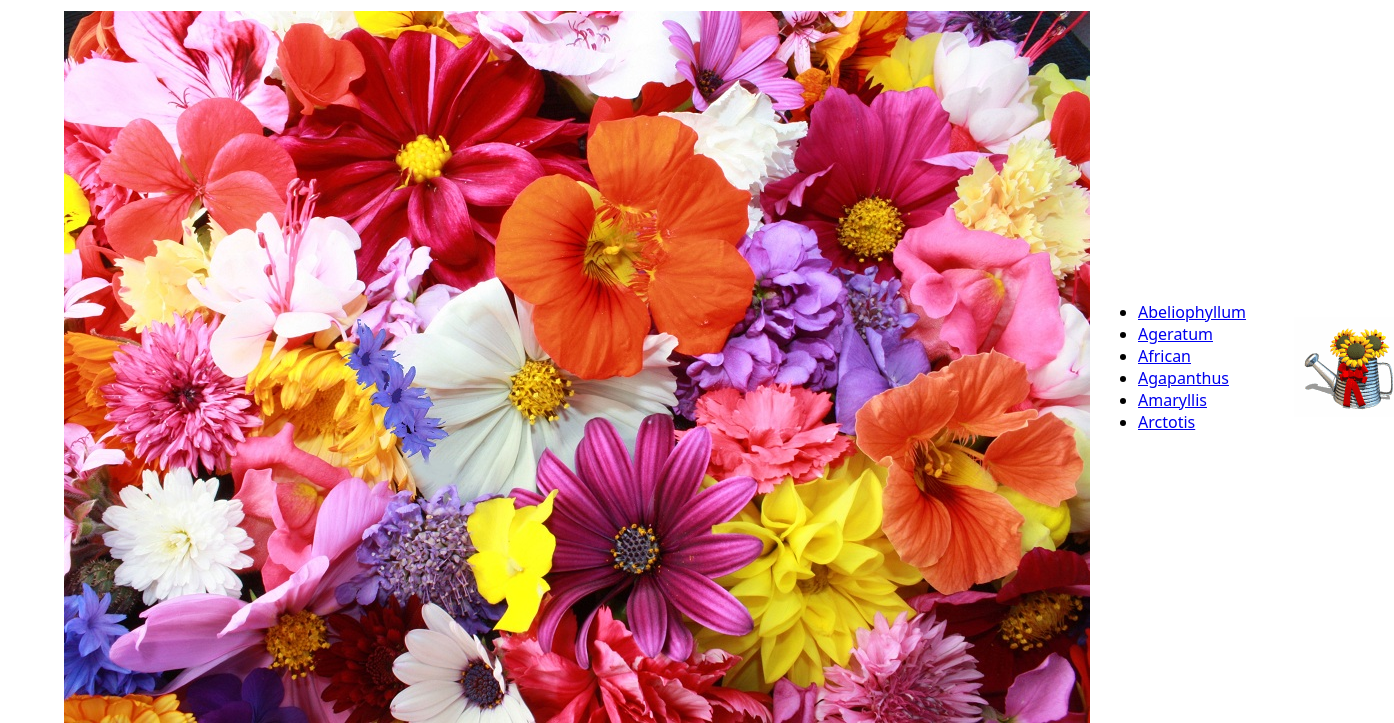
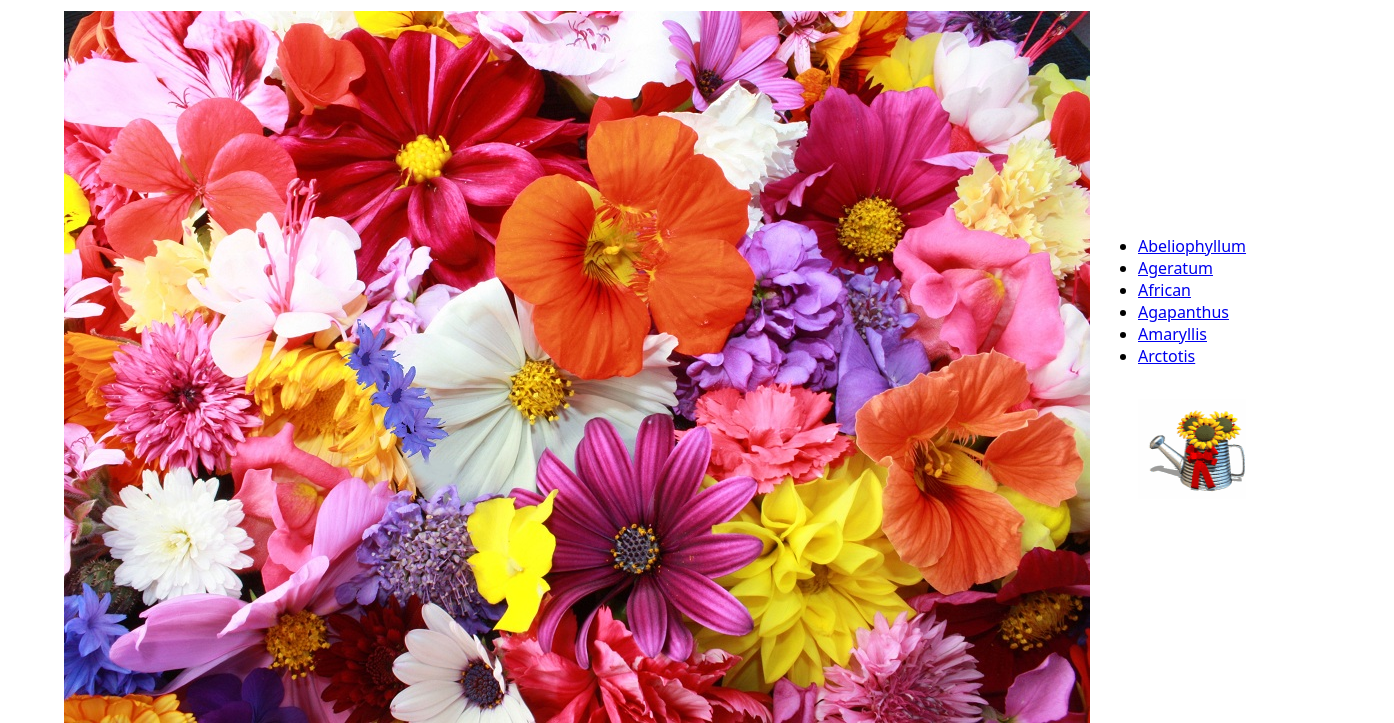
Before and after one commit to manjeetsharma0796/flower-catalog, a website: page resource/html/index.html in a window 1280 px wide. Shown: the part 81-804 px from the top of the page, 1394 px wide, since content can reach past the window. Drawn offline with Linux system fonts and the light colour scheme.

Commit message:
refactor: adjust water jug, corrected mime of pdf

```diff
--- a/resource/css/home-style.css
+++ b/resource/css/home-style.css
@@ -26,3 +26,9 @@
 .hide {
   visibility: hidden;
 }
+
+.menu {
+  display: flex;
+  flex-flow: column wrap;
+  row-gap: 2em;
+}
--- a/resource/html/index.html
+++ b/resource/html/index.html
@@ -8,6 +8,7 @@
     <header class="page-head"><h1>Flower Catalog</h1></header>
     <main class="catalog">
       <img src="/resource/images/freshorigins.jpg" />
+      <section class="menu">
         <ul>
           <li><a href="/resource/html/abeliophyllum.html">Abeliophyllum</a></li>
           <li><a href="/resource/html/ageratum.html">Ageratum</a></li>
@@ -21,6 +22,7 @@
           alt=""
           id="water-jug"
         />
+      </section>
     </main>
   </body>
 </html>
--- a/src/handler.js
+++ b/src/handler.js
@@ -8,7 +8,7 @@ const getMimeType = (url) => {
     html: "text/html",
     css: "text/css",
     txt: "text/plain",
-    pdf: "text/pdf",
+    pdf: "application/pdf",
     js: "text/javascript",
   };
 
@@ -57,6 +57,7 @@ const handleRoute = (request, response) => {
 };
 
 const handle = (request, response) => {
+  console.log(request.url);
   const [extension] = request.url.split(".").slice(-1);
 
   if (request.url === "/") {
```
Lines whose indentation alone changed are shown as unchanged.
